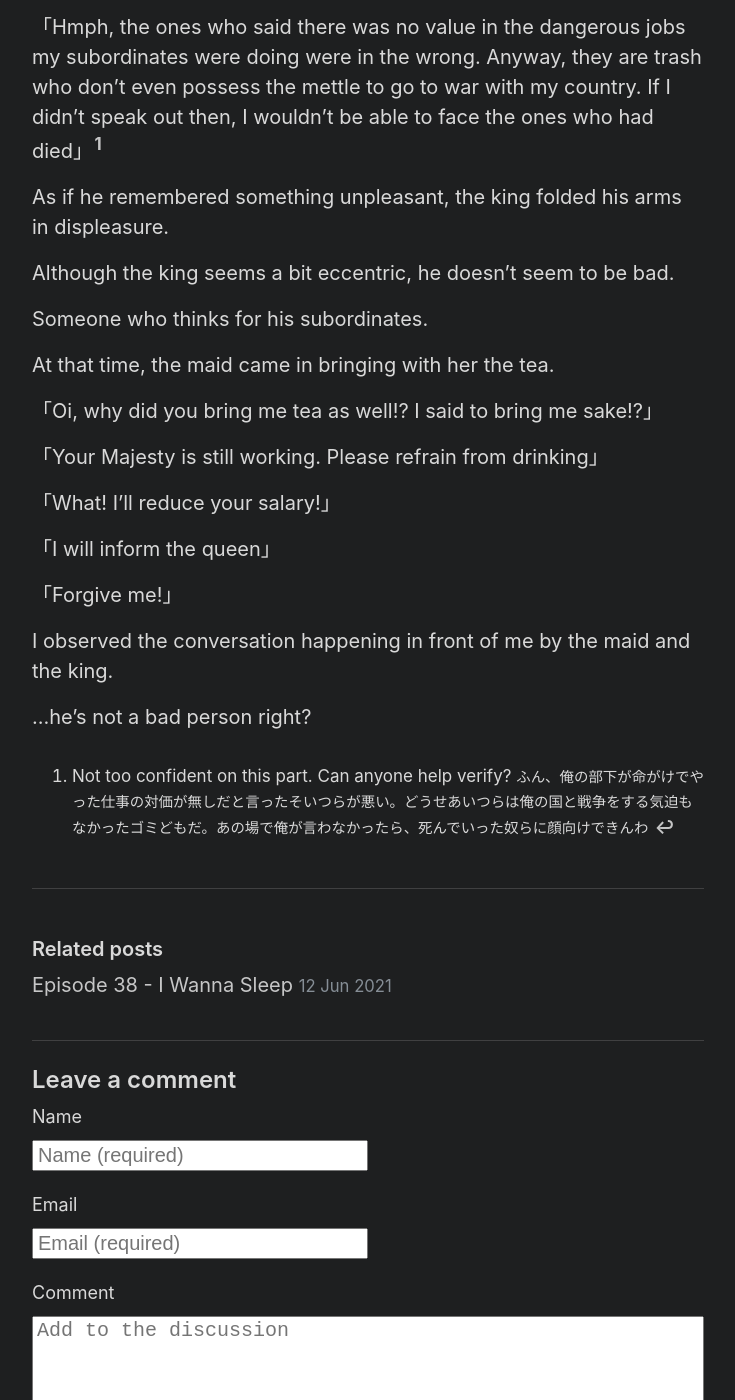
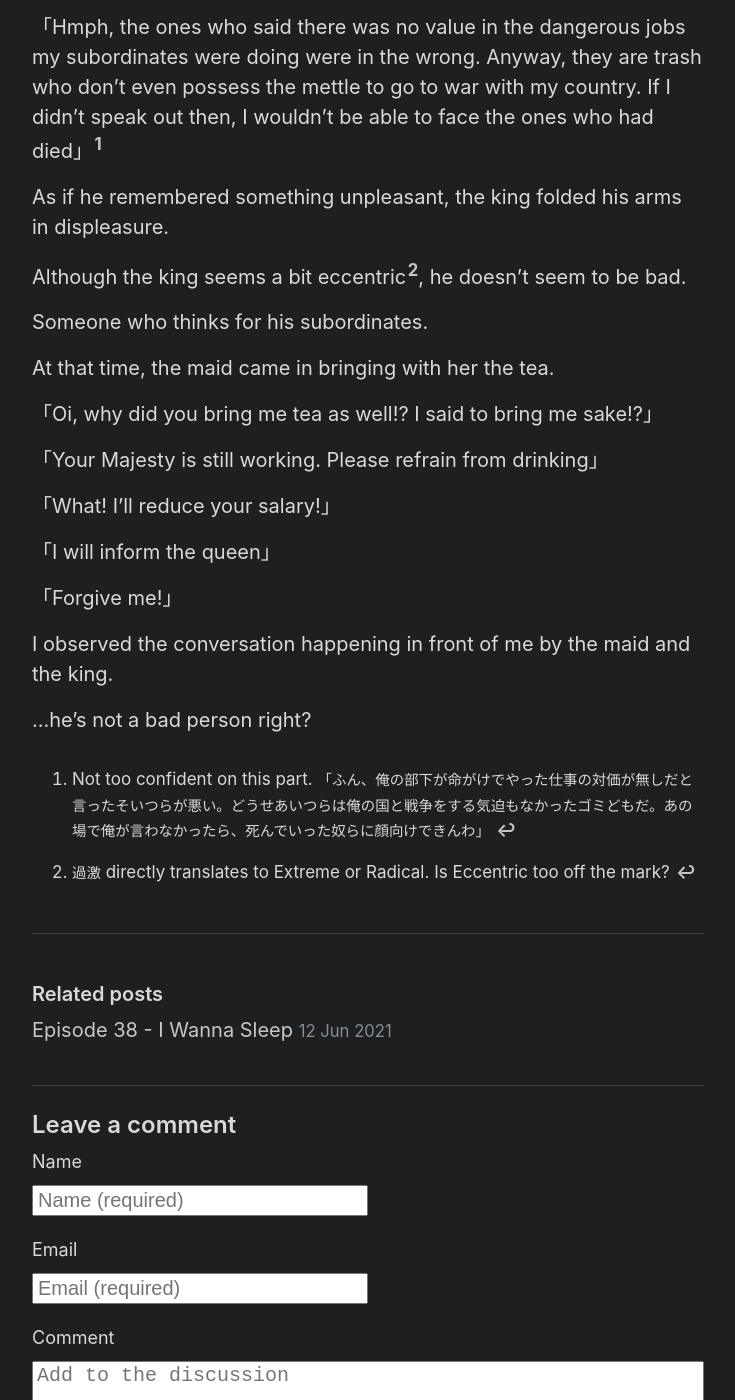
Before and after one commit to Kiwilicious/reading-corner, a Jekyll site: the page built from shi-ni-modori-subete-wo-sukuu-tame-ni-saikyou-he-to-itaru/_posts/2021-06-10-37.md, in a window 1280 px wide and 1400 px high, scrolled down 4483 px. Shown: the whole window, without its empty margins (272-1007 px from the left). Built offline with Jekyll 4.4.1, drawn with Linux system fonts in a browser that asks for light colours.

Commit message:
edit footnote

```diff
--- a/shi-ni-modori-subete-wo-sukuu-tame-ni-saikyou-he-to-itaru/_posts/2021-06-10-37.md
+++ b/shi-ni-modori-subete-wo-sukuu-tame-ni-saikyou-he-to-itaru/_posts/2021-06-10-37.md
@@ -140,7 +140,7 @@ Ah.. it was real after all.
 
 As if he remembered something unpleasant, the king folded his arms in displeasure.
 
-Although the king seems a bit eccentric, he doesn't seem to be bad.
+Although the king seems a bit eccentric[^2], he doesn't seem to be bad.
 
 Someone who thinks for his subordinates.
 
@@ -161,5 +161,7 @@ I observed the conversation happening in front of me by the maid and the king.
 ...he's not a bad person right?
 
 [^1]:
-    Not too confident on this part. Can anyone help verify?
-    `ふん、俺の部下が命がけでやった仕事の対価が無しだと言ったそいつらが悪い。どうせあいつらは俺の国と戦争をする気迫もなかったゴミどもだ。あの場で俺が言わなかったら、死んでいった奴らに顔向けできんわ`
+    Not too confident on this part.
+    `「ふん、俺の部下が命がけでやった仕事の対価が無しだと言ったそいつらが悪い。どうせあいつらは俺の国と戦争をする気迫もなかったゴミどもだ。あの場で俺が言わなかったら、死んでいった奴らに顔向けできんわ」`
+
+[^2]: `過激` directly translates to Extreme or Radical. Is Eccentric too off the mark?
```
Also changed, not shown: shi-ni-modori-subete-wo-sukuu-tame-ni-saikyou-he-to-itaru/_posts/2021-06-12-38.md (+1 -1 lines).
